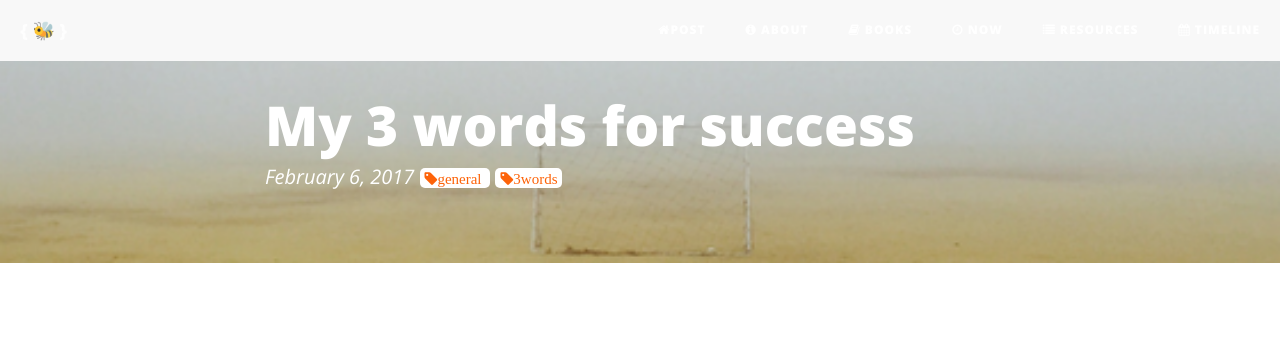
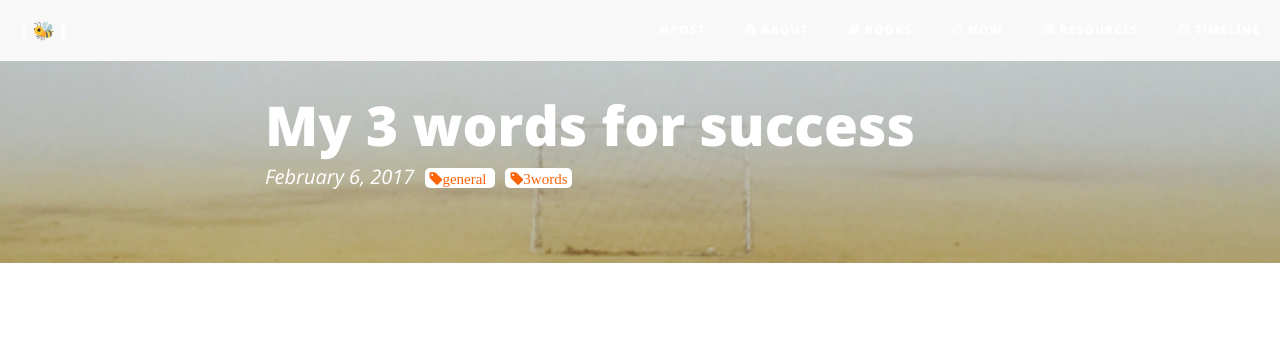
Before and after one commit to bhuvanarajamani/thecodebee, a Jekyll site: the page built from _posts/2017-02-06-my-three-words.md, in a window 1280 px wide. Shown: the top 341 px of the page. Built offline with Jekyll 4.4.1, drawn with Linux system fonts in a browser that asks for light colours; comment, search, counter and statistics services are not loaded.

Commit message:
Simple style changes

```diff
--- a/_sass/main.scss
+++ b/_sass/main.scss
@@ -442,7 +442,7 @@ blockquote {
 .tag-mark{
     font-size: 75%;
     padding: 0 .5rem 0 .5rem;
-    margin-right: .5rem;
+    margin: 0 .5rem 0 .5rem;
     border-radius: 5px;
     background: #ffffff;
     color: $brand;
--- a/_sass/syntax.scss
+++ b/_sass/syntax.scss
@@ -57,7 +57,7 @@ pre code {
 .highlight .s1,.highlight .ss,.highlight .bp { color: #C1C2C3; }
 .highlight .k,.highlight .kc,.highlight .kd,.highlight .kn,.highlight .kp,.highlight .kr,
 .highlight .nt { color: #96cbfe; }
-.highlight .cp,.highlight .gh,.highlight .gu,/*.highlight .na*/,.highlight .nf { color: #E9A94B ; }
+.highlight .cp,.highlight .gh,.highlight .gu,.highlight .nf { color: #E9A94B ; }
 .highlight .m,.highlight .nb,.highlight .no,.highlight .mf,.highlight .mh,.highlight .mi,.highlight .mo,
 .highlight .il { color: #8ae234; }
 .highlight .o { color: #989DAA; }
--- a/css/main.css
+++ b/css/main.css
@@ -511,7 +511,7 @@ blockquote {
 .tag-mark {
   font-size: 75%;
   padding: 0 .5rem 0 .5rem;
-  margin-right: .5rem;
+  margin: 0 .5rem 0 .5rem;
   border-radius: 5px;
   background: #ffffff;
   color: #fd6309; }
```
Also changed, not shown: css/main.min.css.
